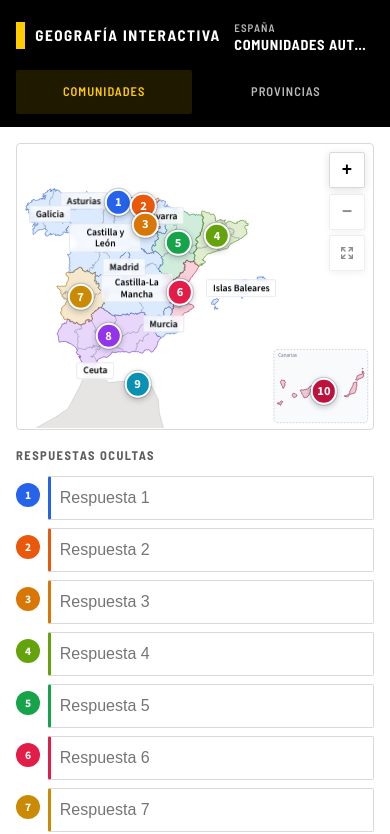
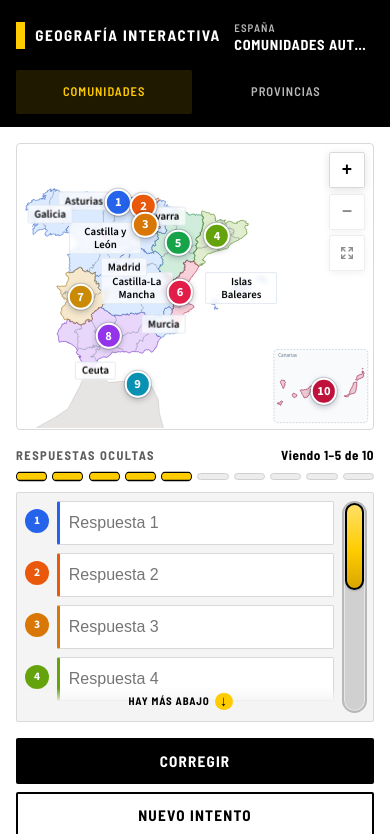
Before and after one commit to lpenate/spain-geography, a Vue app: page /quiz/comunidades in a window 390 px wide. Shown: the top 834 px of the page. Built offline with nearby package versions, Linux system fonts and the light colour scheme.

Commit message:
fix(quiz): improve mobile answer scroll and stable map labels
Add a visual scroll rail for hidden answers on mobile, keep region labels at a fixed size when zooming, and expose the dev server on the local network.

```diff
--- a/src/components/maps/SvgQuizMap.vue
+++ b/src/components/maps/SvgQuizMap.vue
@@ -301,7 +301,7 @@ defineExpose({
 }
 
 .map-label--visible {
-  font-size: 0.65rem;
+  font-size: 0.72rem;
   font-weight: 600;
   color: var(--text-strong);
   background: rgba(255, 255, 255, 0.72);
@@ -315,7 +315,7 @@ defineExpose({
 }
 
 .map-label--spain {
-  font-size: 0.61rem;
+  font-size: 0.68rem;
   max-width: 4.5rem;
 }
 
--- a/src/components/quiz/MapQuizExercise.vue
+++ b/src/components/quiz/MapQuizExercise.vue
@@ -363,6 +363,11 @@ watch(
 }
 
 @media (max-width: 900px) {
+  .quiz-exercise {
+    flex: none;
+    min-height: auto;
+  }
+
   .quiz-exercise__panel {
     flex-direction: column;
     flex: none;
--- a/src/components/quiz/QuizAnswerSidebar.vue
+++ b/src/components/quiz/QuizAnswerSidebar.vue
@@ -1,5 +1,7 @@
 <script setup lang="ts">
 import type { ComponentPublicInstance } from 'vue'
+import { computed, nextTick, onMounted, onUnmounted, ref, watch } from 'vue'
+import { useViewport } from '@/composables/useViewport'
 import type { QuizAnswerResult, QuizSessionItem } from '@/types/quiz'
 
 const props = defineProps<{
@@ -21,6 +23,44 @@ const emit = defineEmits<{
   'focus-item': [itemId: string]
   'blur-item': []
 }>()
+
+const { isMobile } = useViewport()
+
+const listRef = ref<HTMLElement | null>(null)
+const showTopFade = ref(false)
+const showBottomFade = ref(false)
+const hasOverflow = ref(false)
+const scrollProgress = ref(0)
+const thumbHeightPercent = ref(100)
+const visibleRangeStart = ref(1)
+const visibleRangeEnd = ref(1)
+
+const itemCount = computed(() => props.hiddenItems.length)
+
+const visibleRangeLabel = computed(() => {
+  if (visibleRangeStart.value === visibleRangeEnd.value) {
+    return `${visibleRangeStart.value}`
+  }
+
+  return `${visibleRangeStart.value}–${visibleRangeEnd.value}`
+})
+
+const thumbStyle = computed(() => {
+  const travel = Math.max(0, 100 - thumbHeightPercent.value)
+
+  return {
+    height: `${thumbHeightPercent.value}%`,
+    top: `${scrollProgress.value * travel}%`,
+  }
+})
+
+const segmentState = (index: number) => {
+  const position = index + 1
+
+  if (position < visibleRangeStart.value) return 'passed'
+  if (position <= visibleRangeEnd.value) return 'visible'
+  return 'pending'
+}
 
 const resultClass = (itemId: string) => {
   const result = props.resultsByItemId[itemId]
@@ -59,13 +99,137 @@ const registerRow = (itemId: string, element: Element | ComponentPublicInstance
 
   emit('register-row', itemId, htmlElement)
 }
+
+const updateVisibleRange = (list: HTMLElement) => {
+  const { scrollTop, clientHeight } = list
+  const rows = Array.from(list.children).filter(
+    (child): child is HTMLElement => child instanceof HTMLElement,
+  )
+
+  let firstVisible = 0
+  let lastVisible = 0
+
+  rows.forEach((row, index) => {
+    const rowTop = row.offsetTop
+    const rowBottom = rowTop + row.offsetHeight
+    const isVisible = rowBottom > scrollTop + 2 && rowTop < scrollTop + clientHeight - 2
+
+    if (!isVisible) return
+
+    if (!firstVisible) firstVisible = index + 1
+    lastVisible = index + 1
+  })
+
+  visibleRangeStart.value = firstVisible || 1
+  visibleRangeEnd.value = lastVisible || firstVisible || 1
+}
+
+const updateScrollState = () => {
+  const list = listRef.value
+  if (!list || !isMobile.value) {
+    showTopFade.value = false
+    showBottomFade.value = false
+    hasOverflow.value = false
+    scrollProgress.value = 0
+    thumbHeightPercent.value = 100
+    visibleRangeStart.value = 1
+    visibleRangeEnd.value = Math.max(1, itemCount.value)
+    return
+  }
+
+  const { scrollTop, scrollHeight, clientHeight } = list
+  const overflow = scrollHeight > clientHeight + 1
+  const maxScroll = scrollHeight - clientHeight
+
+  hasOverflow.value = overflow
+  showTopFade.value = overflow && scrollTop > 4
+  showBottomFade.value = overflow && scrollTop + clientHeight < scrollHeight - 4
+  scrollProgress.value = maxScroll > 0 ? scrollTop / maxScroll : 0
+  thumbHeightPercent.value = overflow ? (clientHeight / scrollHeight) * 100 : 100
+  updateVisibleRange(list)
+}
+
+const focusItem = async (itemId: string) => {
+  emit('focus-item', itemId)
+
+  if (!isMobile.value) return
+
+  await nextTick()
+  const index = props.hiddenItems.findIndex((item) => item.id === itemId)
+  const row = listRef.value?.children[index]
+  row?.scrollIntoView({ block: 'nearest', behavior: 'smooth' })
+}
+
+let resizeObserver: ResizeObserver | null = null
+
+onMounted(() => {
+  resizeObserver = new ResizeObserver(() => updateScrollState())
+  if (listRef.value) resizeObserver.observe(listRef.value)
+  updateScrollState()
+})
+
+onUnmounted(() => {
+  resizeObserver?.disconnect()
+})
+
+watch(
+  () => [props.hiddenItems.length, props.corrected, isMobile.value],
+  async () => {
+    await nextTick()
+    updateScrollState()
+  },
+)
 </script>
 
 <template>
-  <aside class="quiz-sidebar">
+  <aside class="quiz-sidebar" :class="{ 'quiz-sidebar--mobile': isMobile }">
+    <div class="quiz-sidebar__header">
+      <div class="quiz-sidebar__title-row">
         <p class="quiz-sidebar__title">Respuestas ocultas</p>
+        <p v-if="isMobile && hasOverflow" class="quiz-sidebar__range" aria-live="polite">
+          Viendo {{ visibleRangeLabel }} de {{ itemCount }}
+        </p>
+      </div>
 
-    <ol class="quiz-sidebar__list">
+      <div
+        v-if="isMobile && hasOverflow"
+        class="quiz-sidebar__segments"
+        role="presentation"
+        aria-hidden="true"
+      >
+        <span
+          v-for="(_, index) in hiddenItems"
+          :key="`segment-${index}`"
+          class="quiz-sidebar__segment"
+          :class="`quiz-sidebar__segment--${segmentState(index)}`"
+        />
+      </div>
+    </div>
+
+    <div
+      class="quiz-sidebar__scroll-shell"
+      :class="{
+        'quiz-sidebar__scroll-shell--active': isMobile && hasOverflow,
+        'quiz-sidebar__scroll-shell--top': showTopFade,
+        'quiz-sidebar__scroll-shell--bottom': showBottomFade,
+      }"
+    >
+      <div class="quiz-sidebar__viewport">
+        <div
+          v-if="showTopFade"
+          class="quiz-sidebar__scroll-edge quiz-sidebar__scroll-edge--top"
+          aria-hidden="true"
+        >
+          <span class="quiz-sidebar__scroll-edge-icon">↑</span>
+          <span class="quiz-sidebar__scroll-edge-label">Hay más arriba</span>
+        </div>
+
+        <ol
+          ref="listRef"
+          class="quiz-sidebar__list"
+          :class="{ 'quiz-sidebar__list--scrollable': isMobile }"
+          @scroll.passive="updateScrollState"
+        >
           <li
             v-for="item in hiddenItems"
             :key="item.id"
@@ -89,7 +253,7 @@ const registerRow = (itemId: string, element: Element | ComponentPublicInstance
                 :aria-label="`Respuesta ${hiddenItemIndexById[item.id]}`"
                 :placeholder="`Respuesta ${hiddenItemIndexById[item.id]}`"
                 @input="updateAnswer(item.id, ($event.target as HTMLInputElement).value)"
-            @focus="emit('focus-item', item.id)"
+                @focus="focusItem(item.id)"
                 @blur="emit('blur-item')"
               />
               <p
@@ -101,6 +265,23 @@ const registerRow = (itemId: string, element: Element | ComponentPublicInstance
             </div>
           </li>
         </ol>
+
+        <div
+          v-if="showBottomFade"
+          class="quiz-sidebar__scroll-edge quiz-sidebar__scroll-edge--bottom"
+          aria-hidden="true"
+        >
+          <span class="quiz-sidebar__scroll-edge-label">Hay más abajo</span>
+          <span class="quiz-sidebar__scroll-edge-icon">↓</span>
+        </div>
+      </div>
+
+      <div v-if="isMobile && hasOverflow" class="quiz-sidebar__rail" aria-hidden="true">
+        <div class="quiz-sidebar__rail-track">
+          <div class="quiz-sidebar__rail-thumb" :style="thumbStyle" />
+        </div>
+      </div>
+    </div>
 
     <div class="quiz-sidebar__actions">
       <button
@@ -138,6 +319,25 @@ const registerRow = (itemId: string, element: Element | ComponentPublicInstance
   overscroll-behavior: contain;
 }
 
+.quiz-sidebar--mobile {
+  width: 100%;
+  overflow: visible;
+  overscroll-behavior: auto;
+}
+
+.quiz-sidebar__header {
+  display: flex;
+  flex-direction: column;
+  gap: 0.5rem;
+}
+
+.quiz-sidebar__title-row {
+  display: flex;
+  align-items: baseline;
+  justify-content: space-between;
+  gap: 0.75rem;
+}
+
 .quiz-sidebar__title {
   margin: 0;
   font-family: var(--font-display);
@@ -148,6 +348,137 @@ const registerRow = (itemId: string, element: Element | ComponentPublicInstance
   letter-spacing: 0.12em;
 }
 
+.quiz-sidebar__range {
+  margin: 0;
+  flex-shrink: 0;
+  font-family: var(--font-display);
+  font-size: 0.82rem;
+  font-weight: 700;
+  letter-spacing: 0.04em;
+  color: var(--text-strong);
+}
+
+.quiz-sidebar__segments {
+  display: grid;
+  grid-template-columns: repeat(auto-fit, minmax(0.45rem, 1fr));
+  gap: 0.3rem;
+}
+
+.quiz-sidebar__segment {
+  height: 0.45rem;
+  border-radius: 999px;
+  background: #d8d8d8;
+  border: 1px solid #c8c8c8;
+  transition:
+    background-color 0.2s ease,
+    border-color 0.2s ease,
+    transform 0.2s ease;
+}
+
+.quiz-sidebar__segment--passed {
+  background: #8f8f8f;
+  border-color: #707070;
+}
+
+.quiz-sidebar__segment--visible {
+  background: var(--accent);
+  border-color: var(--accent-strong);
+  transform: scaleY(1.35);
+}
+
+.quiz-sidebar__segment--pending {
+  background: #ececec;
+  border-color: #d0d0d0;
+}
+
+.quiz-sidebar__scroll-shell {
+  position: relative;
+  min-height: 0;
+}
+
+.quiz-sidebar__scroll-shell--active {
+  display: flex;
+  align-items: stretch;
+  gap: 0.35rem;
+  border: 1px solid var(--border);
+  border-radius: var(--radius-sm);
+  background: var(--surface-muted);
+  padding: 0.35rem 0.35rem 0.35rem 0.5rem;
+}
+
+.quiz-sidebar__viewport {
+  position: relative;
+  flex: 1;
+  min-width: 0;
+}
+
+.quiz-sidebar__scroll-edge {
+  position: absolute;
+  left: 0;
+  right: 0;
+  z-index: 1;
+  display: flex;
+  align-items: center;
+  justify-content: center;
+  gap: 0.35rem;
+  padding: 0.3rem 0.5rem;
+  pointer-events: none;
+  font-family: var(--font-display);
+  font-size: 0.68rem;
+  font-weight: 700;
+  letter-spacing: 0.08em;
+  text-transform: uppercase;
+  color: var(--text-strong);
+}
+
+.quiz-sidebar__scroll-edge--top {
+  top: 0;
+  background: linear-gradient(to bottom, var(--surface-muted) 45%, transparent);
+}
+
+.quiz-sidebar__scroll-edge--bottom {
+  bottom: 0;
+  background: linear-gradient(to top, var(--surface-muted) 45%, transparent);
+}
+
+.quiz-sidebar__scroll-edge-icon {
+  display: grid;
+  place-items: center;
+  width: 1.1rem;
+  height: 1.1rem;
+  border-radius: 999px;
+  background: var(--accent);
+  color: var(--accent-strong);
+  font-size: 0.72rem;
+  line-height: 1;
+}
+
+.quiz-sidebar__rail {
+  width: 1.35rem;
+  flex-shrink: 0;
+  padding: 0.15rem 0;
+}
+
+.quiz-sidebar__rail-track {
+  position: relative;
+  height: 100%;
+  border-radius: 999px;
+  background: #d0d0d0;
+  border: 2px solid #b8b8b8;
+  box-shadow: inset 0 0 0 1px rgba(255, 255, 255, 0.45);
+}
+
+.quiz-sidebar__rail-thumb {
+  position: absolute;
+  left: 0.1rem;
+  right: 0.1rem;
+  min-height: 2.5rem;
+  border-radius: 999px;
+  background: linear-gradient(180deg, #ffe066 0%, var(--accent) 55%, #d9a600 100%);
+  border: 2px solid var(--accent-strong);
+  box-shadow: 0 1px 2px rgba(0, 0, 0, 0.18);
+}
+
 .quiz-sidebar__list {
   margin: 0;
   padding: 0;
@@ -155,6 +486,21 @@ const registerRow = (itemId: string, element: Element | ComponentPublicInstance
   display: flex;
   flex-direction: column;
   gap: 0.5rem;
+}
+
+.quiz-sidebar__list--scrollable {
+  max-height: min(13.5rem, 36svh);
+  overflow-y: auto;
+  overscroll-behavior: contain;
+  -webkit-overflow-scrolling: touch;
+  touch-action: pan-y;
+  padding: 0.15rem 0.15rem 0.15rem 0;
+  scrollbar-width: none;
+  -ms-overflow-style: none;
+}
+
+.quiz-sidebar__list--scrollable::-webkit-scrollbar {
+  display: none;
 }
 
 .quiz-sidebar__item {
@@ -191,6 +537,7 @@ const registerRow = (itemId: string, element: Element | ComponentPublicInstance
   font-size: 0.9rem;
   color: var(--text-strong);
   background: var(--surface);
+  touch-action: manipulation;
 }
 
 .quiz-sidebar__input:focus {
@@ -239,13 +586,13 @@ const registerRow = (itemId: string, element: Element | ComponentPublicInstance
 }
 
 @media (max-width: 639px) {
-  .quiz-sidebar {
-    width: 100%;
-  }
-
   .quiz-sidebar__input {
     min-height: var(--touch-target);
     font-size: 16px;
   }
+
+  .quiz-sidebar__rail {
+    width: 1.6rem;
+  }
 }
 </style>
--- a/src/utils/mapZoom.ts
+++ b/src/utils/mapZoom.ts
@@ -43,5 +43,7 @@ export const mapZoomLabelPosition = (
 export const mapMarkerTransform = (scale: number): string =>
   `translate(-50%, -50%) scale(${1 / scale})`
 
-export const mapZoomedTextTransform = (scale: number): string =>
-  `translate(-50%, -50%) scale(${scale})`
+export const mapZoomedTextTransform = (scale: number): string => {
+  void scale
+  return 'translate(-50%, -50%)'
+}
--- a/src/views/quizzes/QuizPlayView.vue
+++ b/src/views/quizzes/QuizPlayView.vue
@@ -26,4 +26,11 @@ const isValidMode = computed(() => validModes.includes(mode.value))
   flex: 1;
   min-height: 0;
 }
+
+@media (max-width: 900px) {
+  .quiz-play {
+    flex: none;
+    min-height: auto;
+  }
+}
 </style>
--- a/vite.config.ts
+++ b/vite.config.ts
@@ -7,6 +7,9 @@ const isGitHubPages = process.env.GITHUB_PAGES === 'true'
 export default defineConfig({
   base: isGitHubPages ? '/spain-geography/' : '/',
   plugins: [vue()],
+  server: {
+    host: true,
+  },
   resolve: {
     alias: {
       '@': fileURLToPath(new URL('./src', import.meta.url)),
```
Also changed, not shown: 1 other file (tests, documents, lock files or other folders). Lines whose indentation alone changed are shown as unchanged.
